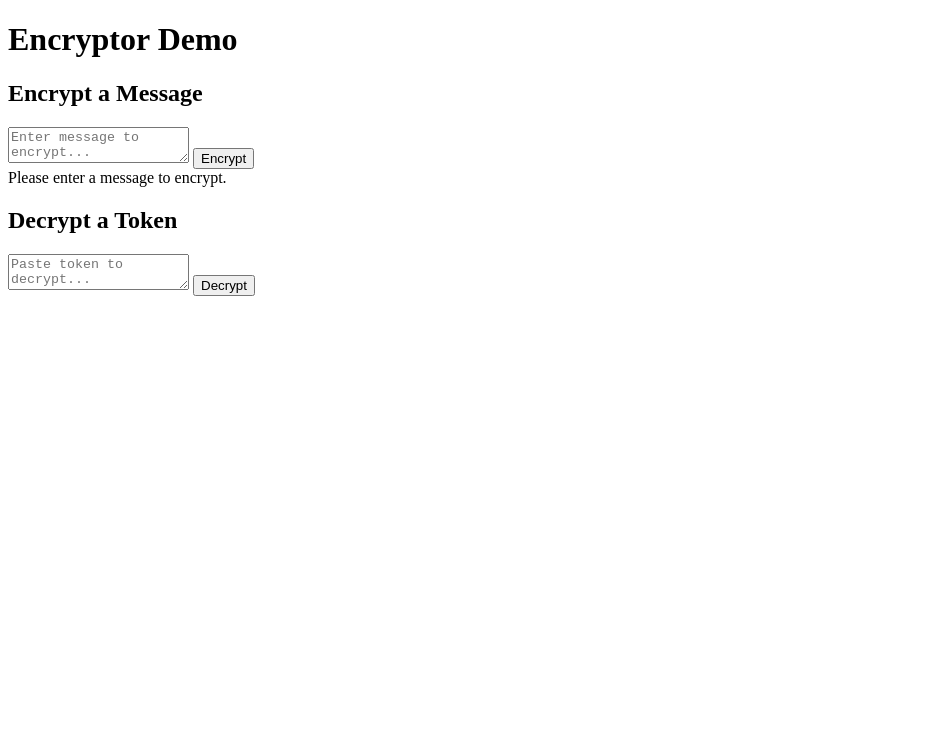
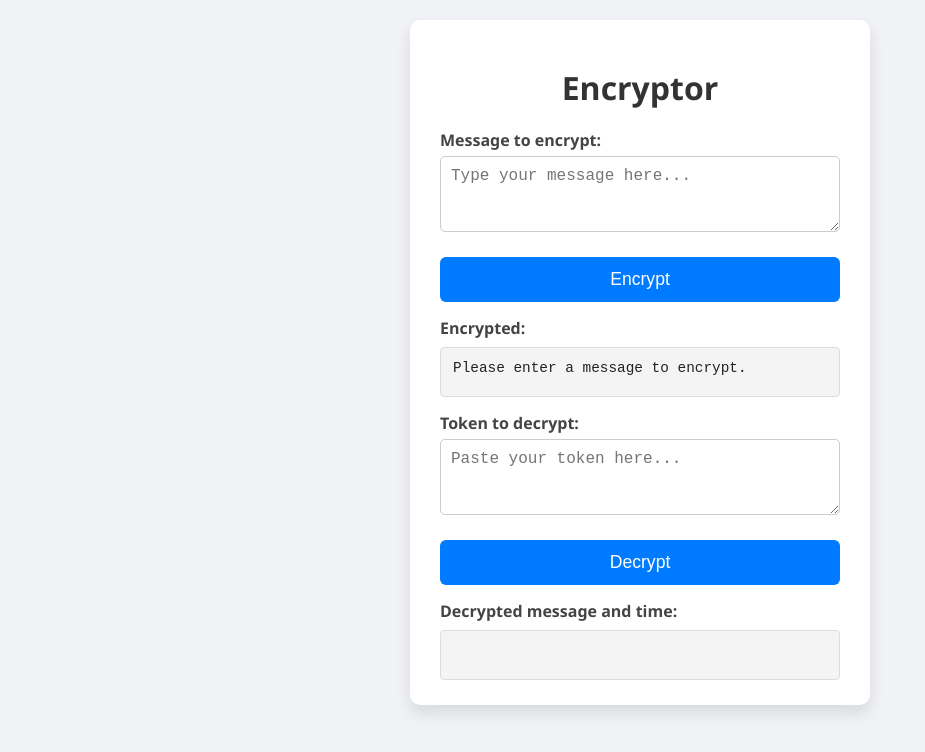
Before and after one commit to javaPaulVI/encryptor, a plain HTML site: page index.html in a window 1280 px wide. Both pictures are taken after a click on the button "Encrypt". Shown: the whole page, without its empty margins (0-925 px from the left). Drawn offline with Linux system fonts and the light colour scheme.

Commit message:
Restructurisation

```diff
--- a/index.html
+++ b/index.html
@@ -1,30 +1,32 @@
 <!DOCTYPE html>
 <html lang="en">
 <head>
-    <meta charset="UTF-8" />
-    <meta name="viewport" content="width=device-width, initial-scale=1" />
-    <title>Encryptor Demo</title>
-    <link rel="stylesheet" href="styles.css" />
+  <meta charset="UTF-8" />
+  <meta name="viewport" content="width=device-width, initial-scale=1" />
+  <title>Encryptor</title>
+  <link rel="stylesheet" href="/static/style.css" />
 </head>
 <body>
-    <div class="container">
-        <h1>Encryptor Demo</h1>
+  <div class="container">
+    <h1>Encryptor</h1>
 
-        <section class="box">
-            <h2>Encrypt a Message</h2>
-            <textarea id="encrypt-message" placeholder="Enter message to encrypt..."></textarea>
-            <button id="encrypt-btn">Encrypt</button>
-            <div id="encrypt-result" class="result"></div>
-        </section>
+    <label for="messageInput">Message to encrypt:</label>
+    <textarea id="messageInput" rows="3" placeholder="Type your message here..."></textarea>
 
-        <section class="box">
-            <h2>Decrypt a Token</h2>
-            <textarea id="decrypt-token" placeholder="Paste token to decrypt..."></textarea>
-            <button id="decrypt-btn">Decrypt</button>
-            <div id="decrypt-result" class="result"></div>
-        </section>
-    </div>
+    <button id="encryptBtn">Encrypt</button>
 
-    <script src="script.js"></script>
+    <label for="encryptedOutput">Encrypted:</label>
+    <div id="encryptedOutput" class="output-box"></div>
+
+    <label for="tokenInput">Token to decrypt:</label>
+    <textarea id="tokenInput" rows="3" placeholder="Paste your token here..."></textarea>
+
+    <button id="decryptBtn">Decrypt</button>
+
+    <label for="decryptedOutput">Decrypted message and time:</label>
+    <div id="decryptedOutput" class="output-box"></div>
+  </div>
+
+  <script src="/static/script.js"></script>
 </body>
 </html>
--- a/script.js
+++ /dev/null
@@ -1,71 +0,0 @@
-const encryptBtn = document.getElementById('encrypt-btn');
-const decryptBtn = document.getElementById('decrypt-btn');
-const encryptMessageInput = document.getElementById('encrypt-message');
-const decryptTokenInput = document.getElementById('decrypt-token');
-const encryptResult = document.getElementById('encrypt-result');
-const decryptResult = document.getElementById('decrypt-result');
-
-async function encryptMessage() {
-    const message = encryptMessageInput.value.trim();
-    encryptResult.textContent = '';
-    if (!message) {
-        encryptResult.textContent = 'Please enter a message to encrypt.';
-        encryptResult.classList.add('error');
-        return;
-    }
-
-    try {
-        const response = await fetch('/encrypt', {
-            method: 'POST',
-            headers: { 'Content-Type': 'application/json' },
-            body: JSON.stringify({ message })
-        });
-
-        const data = await response.json();
-
-        if (response.ok) {
-            encryptResult.textContent = data.encrypted;
-            encryptResult.classList.remove('error');
-        } else {
-            encryptResult.textContent = data.error || 'Encryption failed.';
-            encryptResult.classList.add('error');
-        }
-    } catch (err) {
-        encryptResult.textContent = 'Network error or server not reachable.';
-        encryptResult.classList.add('error');
-    }
-}
-
-async function decryptToken() {
-    const token = decryptTokenInput.value.trim();
-    decryptResult.textContent = '';
-    if (!token) {
-        decryptResult.textContent = 'Please enter a token to decrypt.';
-        decryptResult.classList.add('error');
-        return;
-    }
-
-    try {
-        const response = await fetch('/decrypt', {
-            method: 'POST',
-            headers: { 'Content-Type': 'application/json' },
-            body: JSON.stringify({ token })
-        });
-
-        const data = await response.json();
-
-        if (response.ok) {
-            decryptResult.textContent = `Message: ${data.message}\nTimestamp: ${data.timestamp}`;
-            decryptResult.classList.remove('error');
-        } else {
-            decryptResult.textContent = data.error || 'Decryption failed.';
-            decryptResult.classList.add('error');
-        }
-    } catch (err) {
-        decryptResult.textContent = 'Network error or server not reachable.';
-        decryptResult.classList.add('error');
-    }
-}
-
-encryptBtn.onclick = encryptMessage;
-decryptBtn.onclick = decryptToken;
--- /dev/null
+++ b/static/script.js
@@ -0,0 +1,63 @@
+document.addEventListener('DOMContentLoaded', () => {
+  const encryptBtn = document.getElementById('encryptBtn');
+  const decryptBtn = document.getElementById('decryptBtn');
+
+  encryptBtn.onclick = encryptMessage;
+  decryptBtn.onclick = decryptMessage;
+});
+
+async function encryptMessage() {
+  const message = document.getElementById('messageInput').value;
+  const output = document.getElementById('encryptedOutput');
+
+  if (!message.trim()) {
+    output.textContent = "Please enter a message to encrypt.";
+    return;
+  }
+
+  try {
+    const response = await fetch('/encrypt', {
+      method: 'POST',
+      headers: { 'Content-Type': 'application/json' },
+      body: JSON.stringify({ message }),
+    });
+
+    const data = await response.json();
+
+    if (response.ok) {
+      output.textContent = data.encrypted;
+    } else {
+      output.textContent = `Error: ${data.error}`;
+    }
+  } catch (error) {
+    output.textContent = `Network error: ${error.message}`;
+  }
+}
+
+async function decryptMessage() {
+  const token = document.getElementById('tokenInput').value;
+  const output = document.getElementById('decryptedOutput');
+
+  if (!token.trim()) {
+    output.textContent = "Please enter a token to decrypt.";
+    return;
+  }
+
+  try {
+    const response = await fetch('/decrypt', {
+      method: 'POST',
+      headers: { 'Content-Type': 'application/json' },
+      body: JSON.stringify({ token }),
+    });
+
+    const data = await response.json();
+
+    if (response.ok) {
+      output.textContent = `Message: ${data.message}\nTimestamp: ${data.timestamp}`;
+    } else {
+      output.textContent = `Error: ${data.error}`;
+    }
+  } catch (error) {
+    output.textContent = `Network error: ${error.message}`;
+  }
+}
--- /dev/null
+++ b/static/style.css
@@ -0,0 +1,76 @@
+body {
+  font-family: 'Segoe UI', Tahoma, Geneva, Verdana, sans-serif;
+  background: #f0f2f5;
+  margin: 0;
+  padding: 20px;
+  display: flex;
+  justify-content: center;
+}
+
+.container {
+  background: white;
+  padding: 25px 30px;
+  border-radius: 10px;
+  box-shadow: 0 8px 15px rgba(0,0,0,0.1);
+  width: 400px;
+  max-width: 100%;
+}
+
+h1 {
+  text-align: center;
+  color: #333;
+  margin-bottom: 20px;
+}
+
+label {
+  font-weight: 600;
+  display: block;
+  margin-top: 15px;
+  margin-bottom: 5px;
+  color: #444;
+}
+
+textarea, input[type="text"] {
+  width: 100%;
+  padding: 10px;
+  font-family: monospace;
+  font-size: 1rem;
+  border: 1px solid #ccc;
+  border-radius: 5px;
+  box-sizing: border-box;
+  resize: vertical;
+}
+
+button {
+  margin-top: 20px;
+  padding: 12px;
+  width: 100%;
+  border: none;
+  border-radius: 6px;
+  background: #007bff;
+  color: white;
+  font-size: 1.1rem;
+  cursor: pointer;
+  transition: background-color 0.3s ease;
+}
+
+button:hover {
+  background: #0056b3;
+}
+
+.output-box {
+  background-color: #f4f4f4;
+  border: 1px solid #ddd;
+  padding: 12px;
+  font-family: monospace;
+  font-size: 0.9rem;
+  white-space: pre-wrap;
+  word-break: break-all;
+  overflow-wrap: break-word;
+  max-width: 100%;
+  box-sizing: border-box;
+  min-height: 50px;
+  border-radius: 4px;
+  margin-top: 8px;
+  color: #222;
+}
--- a/style.css
+++ /dev/null
@@ -1,87 +0,0 @@
-/* Reset and base styles */
-body {
-    font-family: 'Segoe UI', Tahoma, Geneva, Verdana, sans-serif;
-    background: #f5f7fa;
-    color: #333;
-    margin: 0;
-    padding: 20px;
-    display: flex;
-    justify-content: center;
-    min-height: 100vh;
-}
-
-.container {
-    max-width: 600px;
-    width: 100%;
-    background: white;
-    padding: 30px 40px;
-    box-shadow: 0 4px 12px rgb(0 0 0 / 0.1);
-    border-radius: 10px;
-}
-
-h1 {
-    text-align: center;
-    margin-bottom: 30px;
-    color: #007bff;
-}
-
-.box {
-    margin-bottom: 40px;
-}
-
-h2 {
-    margin-bottom: 12px;
-    color: #444;
-}
-
-textarea {
-    width: 100%;
-    min-height: 80px;
-    resize: vertical;
-    padding: 10px;
-    font-size: 1rem;
-    border: 1.5px solid #ccc;
-    border-radius: 6px;
-    transition: border-color 0.3s ease;
-    font-family: monospace;
-}
-
-textarea:focus {
-    border-color: #007bff;
-    outline: none;
-}
-
-button {
-    margin-top: 12px;
-    padding: 10px 20px;
-    background-color: #007bff;
-    color: white;
-    font-weight: 600;
-    border: none;
-    border-radius: 6px;
-    cursor: pointer;
-    font-size: 1rem;
-    transition: background-color 0.3s ease;
-}
-
-button:hover {
-    background-color: #0056b3;
-}
-
-.result {
-    margin-top: 15px;
-    padding: 12px;
-    background-color: #f1f3f5;
-    border-radius: 6px;
-    white-space: pre-wrap;
-    font-family: monospace;
-    font-size: 0.95rem;
-    color: #2c3e50;
-    min-height: 40px;
-    user-select: text;
-}
-
-.result.error {
-    color: #b00020;
-    background-color: #fdecea;
-}
```
Also changed, not shown: 1 other file.
